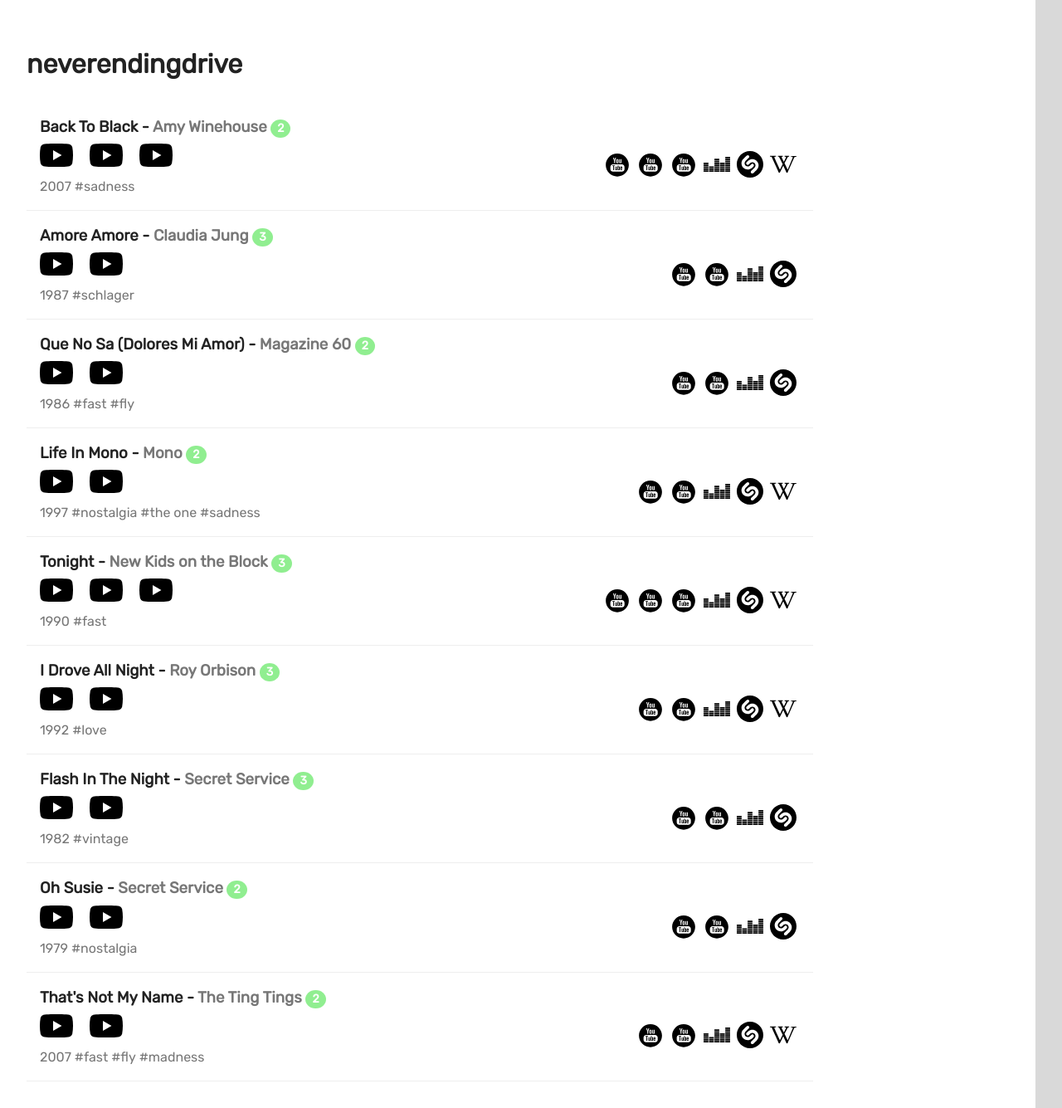
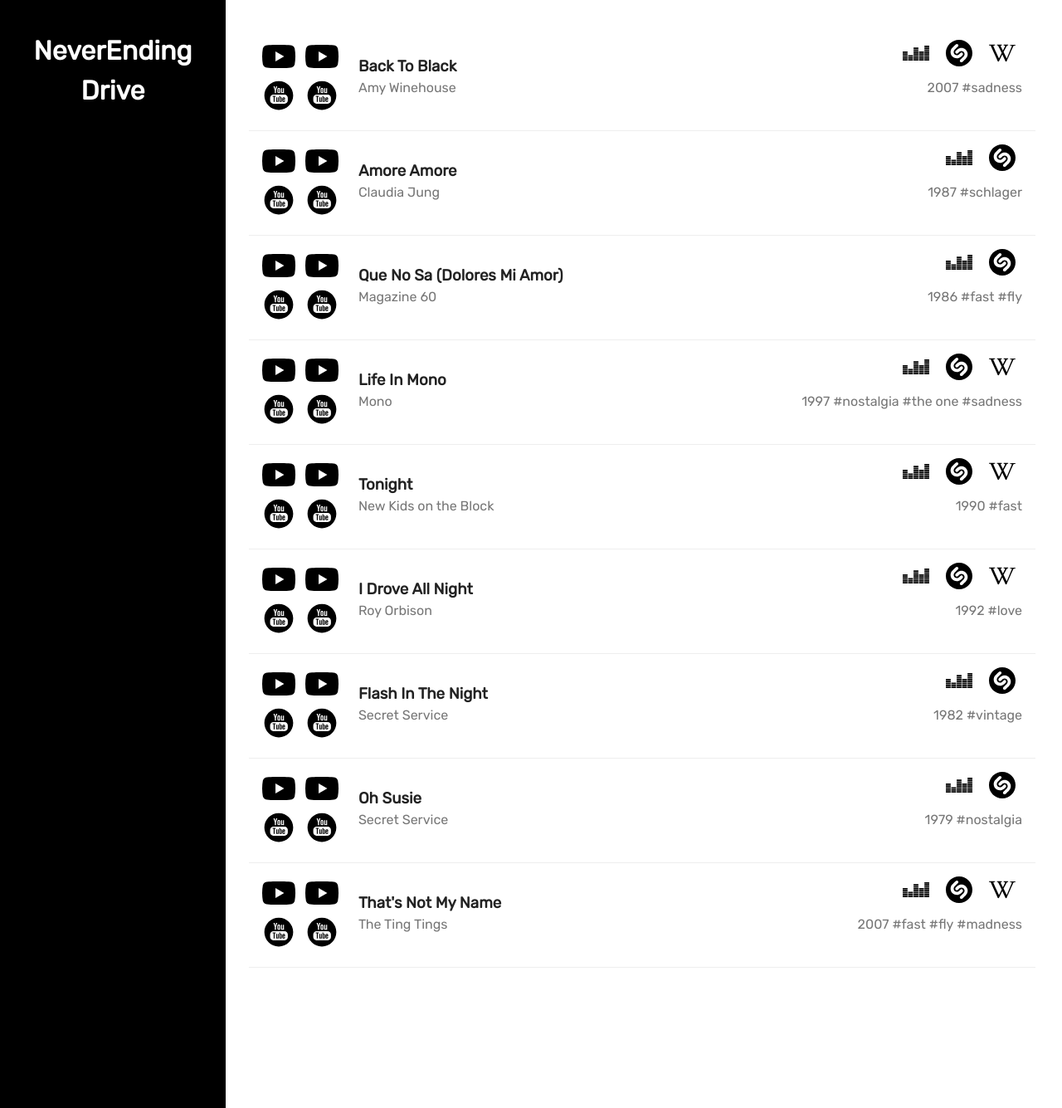
Before and after one commit to neverendingdrive/neverendingdrive.github.io, a Jekyll site: the page built from index.html, in a window 1280 px wide and 1335 px high. Shown: the whole window at 83% size. Built offline with Jekyll 4.4.1, drawn with Linux system fonts in a browser that asks for light colours.

Commit message:
Incremental improvements to the song list display and site layout

```diff
--- a/_data/songs/artists/amy-winehouse.yml
+++ b/_data/songs/artists/amy-winehouse.yml
@@ -10,4 +10,4 @@ songs:
       deezer: 2176856
       shazam: 44595270
       wikipedia: https://en.wikipedia.org/wiki/Back_to_Black_(song)
-      youtube: [TJAfLE39ZZ8, 4IOXgamaOLI, 0_25S5BgTlg]
+      youtube: [TJAfLE39ZZ8, 4IOXgamaOLI]
--- a/_data/songs/artists/new-kids-on-the-block.yml
+++ b/_data/songs/artists/new-kids-on-the-block.yml
@@ -10,4 +10,4 @@ songs:
       deezer: 1065851
       shazam: 45736023
       wikipedia: https://en.wikipedia.org/wiki/Tonight_(New_Kids_on_the_Block_song)
-      youtube: [JTo3N73hpPg, 9Wz4Ltg1gxo, _8N_089Br1Y]
+      youtube: [JTo3N73hpPg, 9Wz4Ltg1gxo]
--- a/_layouts/default.html
+++ b/_layouts/default.html
@@ -15,9 +15,7 @@
 
 <body>
     <div class="wrapper">
-        <header>
-            <h1>neverendingdrive</h1>
-        </header>
+
         <main class="quotes">
             {{ content }}
         </main>
--- a/css/main.css
+++ b/css/main.css
@@ -30,16 +30,18 @@ h3 {
 }
 
 .player-wrapper {
+    width: 240px;
     position: fixed;
     top: 0;
-    right: 0;
+    left: 0;
     bottom: 0;
     background: #000;
-    display: flex;
-    align-items: center;
+    /* display: flex; */
+    /* align-items: center; */
     padding: 1rem;
+    text-align: center;
     /* opacity: 0.25; */
-    filter: opacity(15%);
+    /* filter: opacity(15%); */
 }
 
 #player {
@@ -47,15 +49,22 @@ h3 {
 }
 
 .wrapper {
-    padding: 2rem 300px 2rem 2rem;
+    padding: 2rem 2rem 2rem 300px;
+}
+
+.ned-song__play-item {
+    width: 2.5rem;
+    height: 2.5rem;
+    border: none;
+    margin-right: 0.5rem;
 }
 
 .ned-button--youtube {
     background: url("/img/youtube.svg");
-    width: 2.5rem;
+    /* width: 2.5rem;
     height: 2.5rem;
     border: none;
-    margin-right: 1rem;
+    margin-right: 0.5rem; */
 }
 
 /* .ned-date::before {
@@ -71,25 +80,19 @@ h3 {
     /* border-radius: 4px; */
     /* color: rgba(255, 255, 255, 0.9); */
     /* padding: 0.25rem 0.5rem; */
-    width: 2rem;
-    height: 2rem;
+    /* width: 2rem;
+    height: 2rem; */
     /* font-size: 0.75rem; */
     overflow: hidden;
     font-size: 1px;
     color: white;
-    margin-right: 0.25rem;
+    /* margin-right: 0.25rem; */
 }
 
-.ned-link--deezer {
-    content: url("/img/icons/brands/deezer.svg");
-}
-
-.ned-link--shazam {
-    content: url("/img/icons/brands/shazam.svg");
-}
-
-.ned-link--wikipedia {
-    content: url("/img/icons/brands/wikipedia.svg");
+.ned-song__link-icon {
+    margin: 0 0.5rem;
+    height: 2rem;
+    width: 2rem;
 }
 
 .ned-link--youtube {
@@ -101,33 +104,52 @@ h3 {
     padding: 1rem;
 
     display: grid;
-    grid-template-areas:
+    /* grid-template-areas:
       "header header"
       "play links"
-      "meta links";
+      "meta links"; */
+      grid-template-columns: max-content 1fr max-content;
+    grid-template-areas:
+      "playbuttons title links"
+      "playlinks subtitle meta";
 
 }
 
 .ned-song__header {
     grid-area: header;
-    /* background: #e0e0e0; */
 }
 
-.ned-song__play {
-    grid-area: play;
+.ned-song__play-buttons {
+    grid-area: playbuttons;
+    margin-right: 1rem;
     /* background: #e5e5e5; */
+}
+
+.ned-song__play-links {
+    grid-area: playlinks;
+    /* background: #efefef; */
+}
+
+.ned-song__title {
+    grid-area: title;
+    /* background: #e0e0e0; */
+    align-self: end;
+}
+
+.ned-song__subtitle {
+    grid-area: subtitle;
+    /* background: #d5d5d5; */
+    align-self: start;
 }
 
 .ned-song__links {
     grid-area: links;
-    align-self: center;
-    justify-self: right;
-    /* background: #efefef; */
+    justify-self: end;
 }
 
 .ned-song__meta {
     grid-area: meta;
-    /* background: #f5f5f5; */
+    justify-self: end;
 }
 
 .ned-badge {
@@ -143,3 +165,8 @@ h3 {
     vertical-align: baseline;
     white-space: nowrap;
 }
+
+.ned-site__title {
+    color: #fff;
+    font-size: 2rem;
+}
--- a/index.html
+++ b/index.html
@@ -2,35 +2,74 @@
 layout: default
 ---
 
+<div class="player-wrapper">
+    <header>
+        <h1 class="ned-site__title">NeverEnding<br>Drive</h1>
+    </header>
+
+    <!-- 1. The <iframe> (and video player) will replace this <div> tag. -->
+    <div id="player"></div>
+</div>
+
 <ul class="ned-list">
-    {% for category in site.data.songs %} {% for artist in category[1] %} {% assign curartist = artist[1] %} {% for song in curartist.songs
-    %}
+    {% for category in site.data.songs %}
+    {% for artist in category[1] %}
+    {% assign curartist = artist[1] %}
+    {% for song in curartist.songs %}
     <li class="ned-song">
-        <header class="ned-song__header">
+
+        <!-- Play buttons -->
+        <div class="ned-song__play-buttons">
+            {% for youtube in song.links.youtube %}
+            <button class="ned-song__play-item ned-button--youtube" onclick="loadVideo('{{ youtube }}');"></button>
+            {% endfor %}
+        </div>
+
+        <!-- Play links -->
+        <div class="ned-song__play-links">
+            {% for youtube in song.links.youtube %}
+            <a class="ned-song__play-item ned-link--tir ned-link--youtube" href="https://www.youtube.com/watch?v={{ youtube }}" target="_blank">YouTube</a>
+            {% endfor %}
+        </div>
+
+        <div class="ned-song__title">
+            <h3>{{ song.title }}</h3>
+        </div>
+
+        <div class="ned-song__subtitle">
+            <a href="#artist={{ artist[0] }}">{{ curartist.artist }}</a>
+        </div>
+
+        <div class="ned-song__links">
+            <a  href="http://www.deezer.com/track/{{ song.links.deezer }}" target="_blank">
+                <img class="ned-song__link-icon" src="/img/icons/brands/deezer.svg" alt="Deezer" />
+            </a>
+            <a  href="https://www.shazam.com/track/{{ song.links.shazam }}" target="_blank">
+                <img class="ned-song__link-icon" src="/img/icons/brands/shazam.svg" alt="Shazam" />
+            </a>
+            {% if song.links.wikipedia %}
+            <a  href="{{ song.links.wikipedia }}" target="_blank">
+                <img class="ned-song__link-icon" src="/img/icons/brands/wikipedia.svg" alt="Wikipedia" />
+            </a>
+            {% endif %}
+        </div>
+
+        <!-- <header class="ned-song__header">
             <h3>
                 {{ song.title }} - <a href="#artist={{ artist[0] }}">{{ curartist.artist }}</a>
                 <span class="ned-badge">{{ song.fav }}</span>
             </h3>
-        </header>
-
-        <!-- Play -->
-        <div class="ned-song__play">
-            {% for youtube in song.links.youtube %}
-            <button class="ned-button--youtube" onclick="loadVideo('{{ youtube }}');"></button>
-            {% endfor %}
-        </div>
+        </header> -->
 
         <!-- External links -->
-        <ul class="ned-song__links ned-list ned-list--inline">
-            {% for youtube in song.links.youtube %}
-            <li><a class="ned-link--tir ned-link--youtube" href="https://www.youtube.com/watch?v={{ youtube }}" target="_blank">YouTube</a></li>
-            {% endfor %}
+        <!-- <ul class="ned-song__links ned-list ned-list--inline">
+
             <li><a class="ned-link--tir ned-link--deezer" href="http://www.deezer.com/track/{{ song.links.deezer }}" target="_blank">Deezer</a></li>
             <li><a class="ned-link--tir ned-link--shazam" href="https://www.shazam.com/track/{{ song.links.shazam }}" target="_blank">Shazam</a></li>
             {% if song.links.wikipedia %}
             <li><a class="ned-link--tir ned-link--wikipedia" href="{{ song.links.wikipedia }}" target="_blank">Wikipedia</a></li>
             {% endif %}
-        </ul>
+        </ul> -->
 
         <!-- Meta & Tags -->
         <div class="ned-song__meta">
@@ -49,10 +88,7 @@ layout: default
     {% endfor %} {% endfor %} {% endfor %}
 </ul>
 
-<!-- 1. The <iframe> (and video player) will replace this <div> tag. -->
-<div class="player-wrapper">
-    <div id="player"></div>
-</div>
+
 
 <script>
     // 2. This code loads the IFrame Player API code asynchronously.
```
